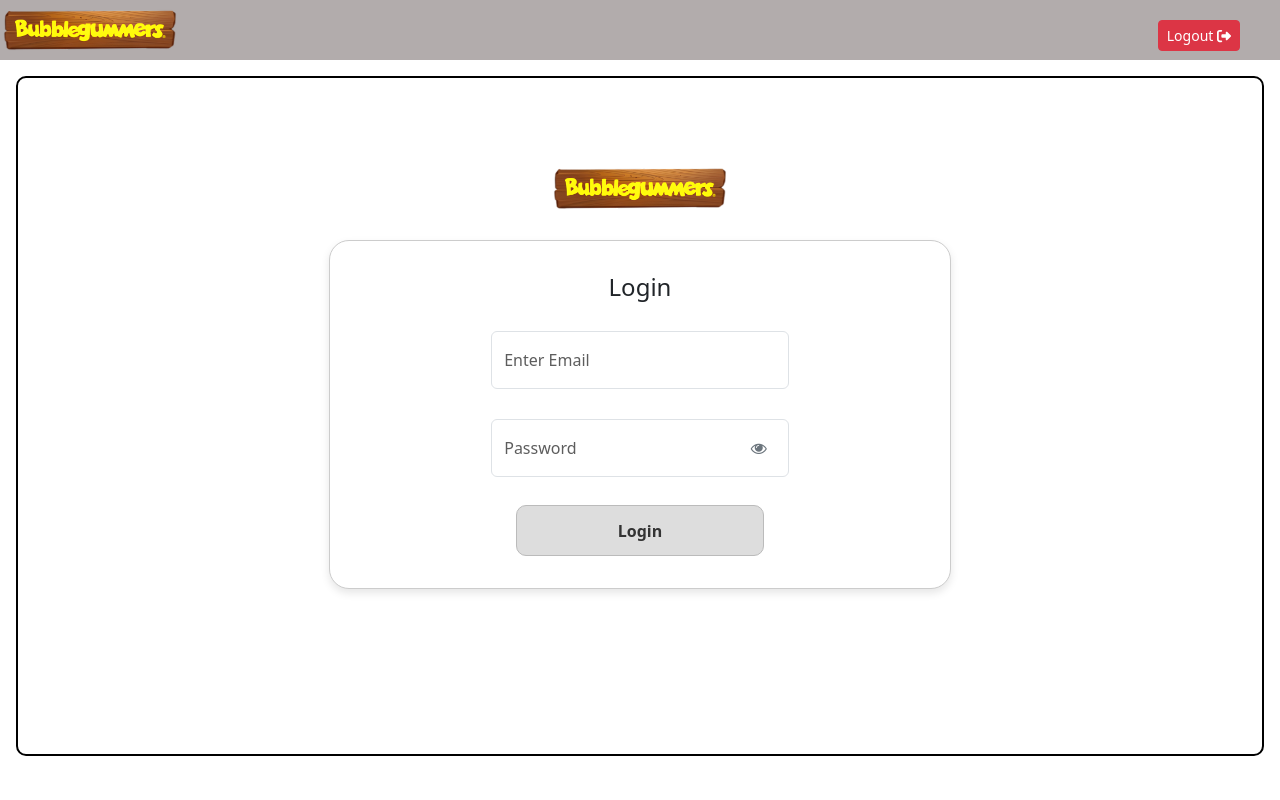
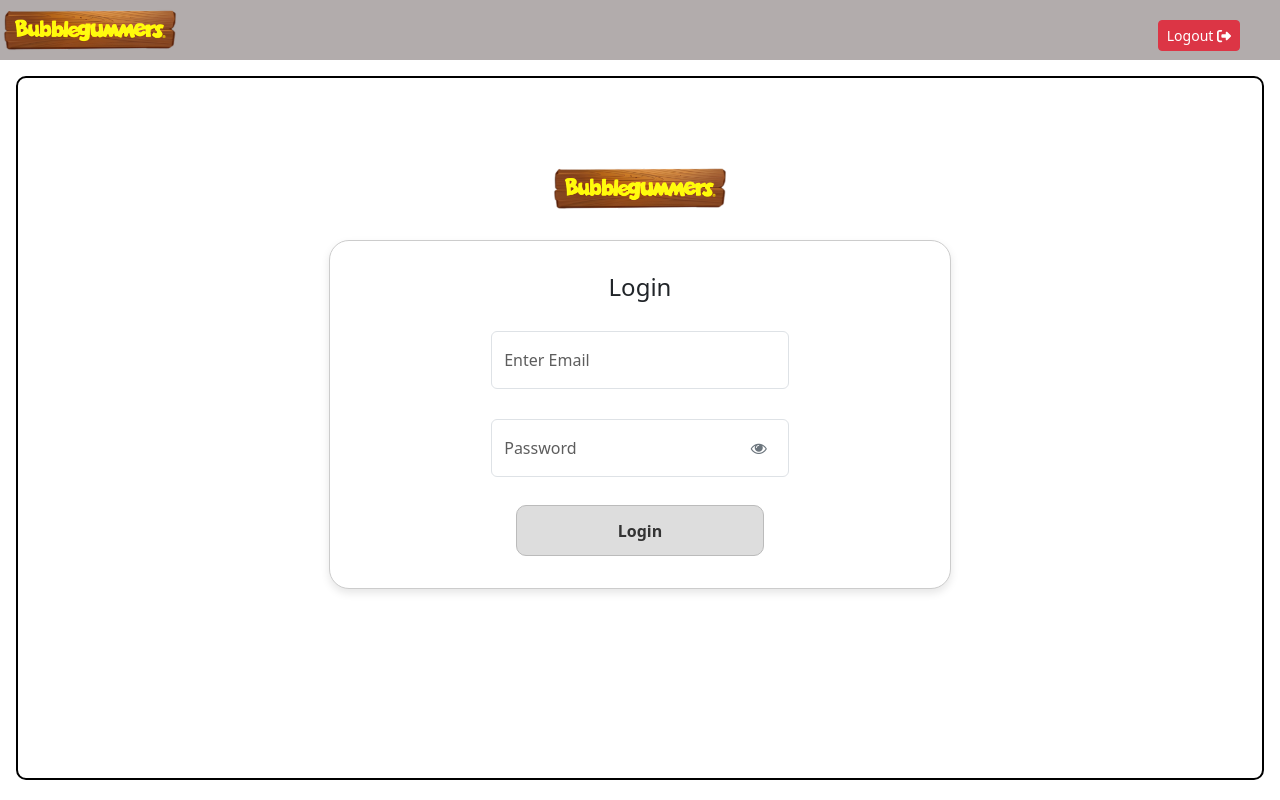
Before and after one commit to navgurukul/Connectopia-CMS, a React (Create React App) app: page / in a window 1280 px wide. Built offline with nearby package versions, Linux system fonts and the light colour scheme.

Commit message:
css-overflow-y

```diff
--- a/src/components/LoginForm.css
+++ b/src/components/LoginForm.css
@@ -1,11 +1,12 @@
 .styled-container {
   margin: 16px;
-  height: 85vh;
+  height: 88vh;
   display: flex;
   width: auto;
   border: 2px solid black;
   border-radius: 10px;
   text-align: start;
+  overflow-y: scroll;
 }
 
 .modal-logo {
```
